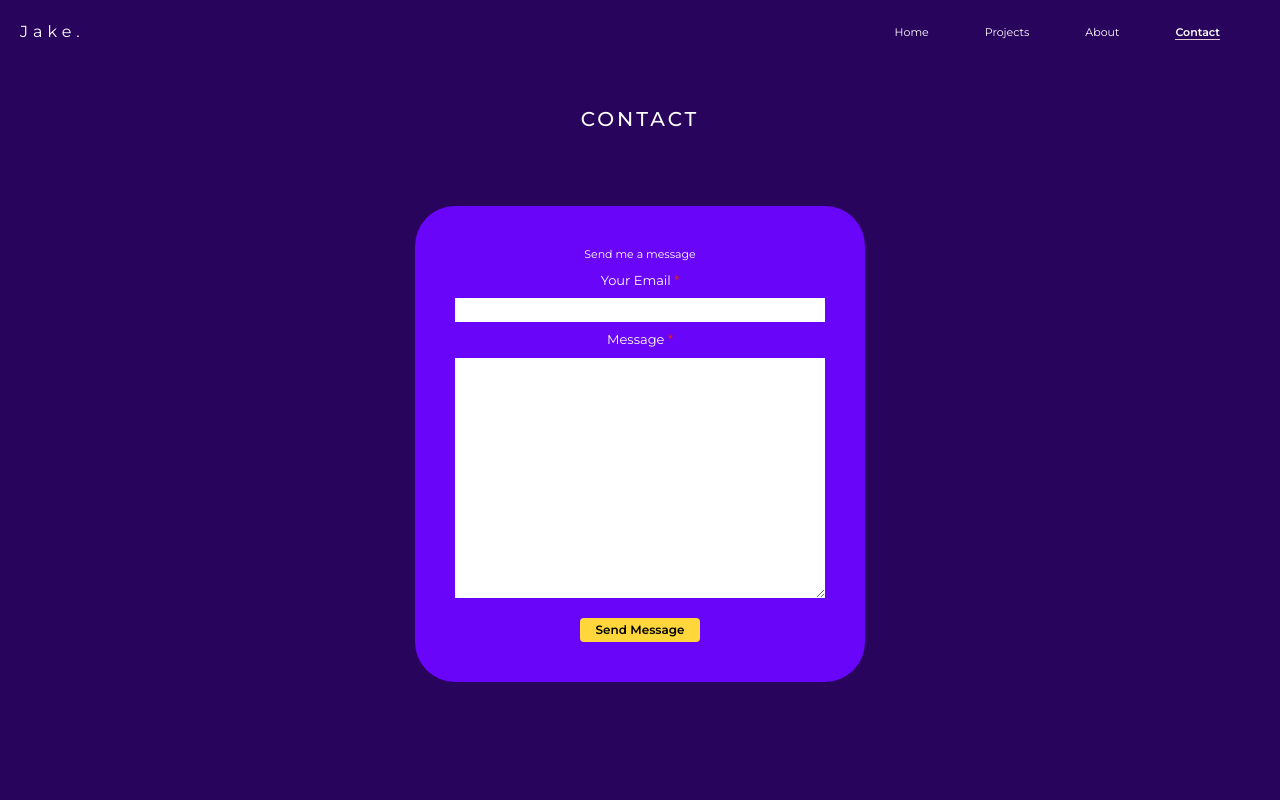
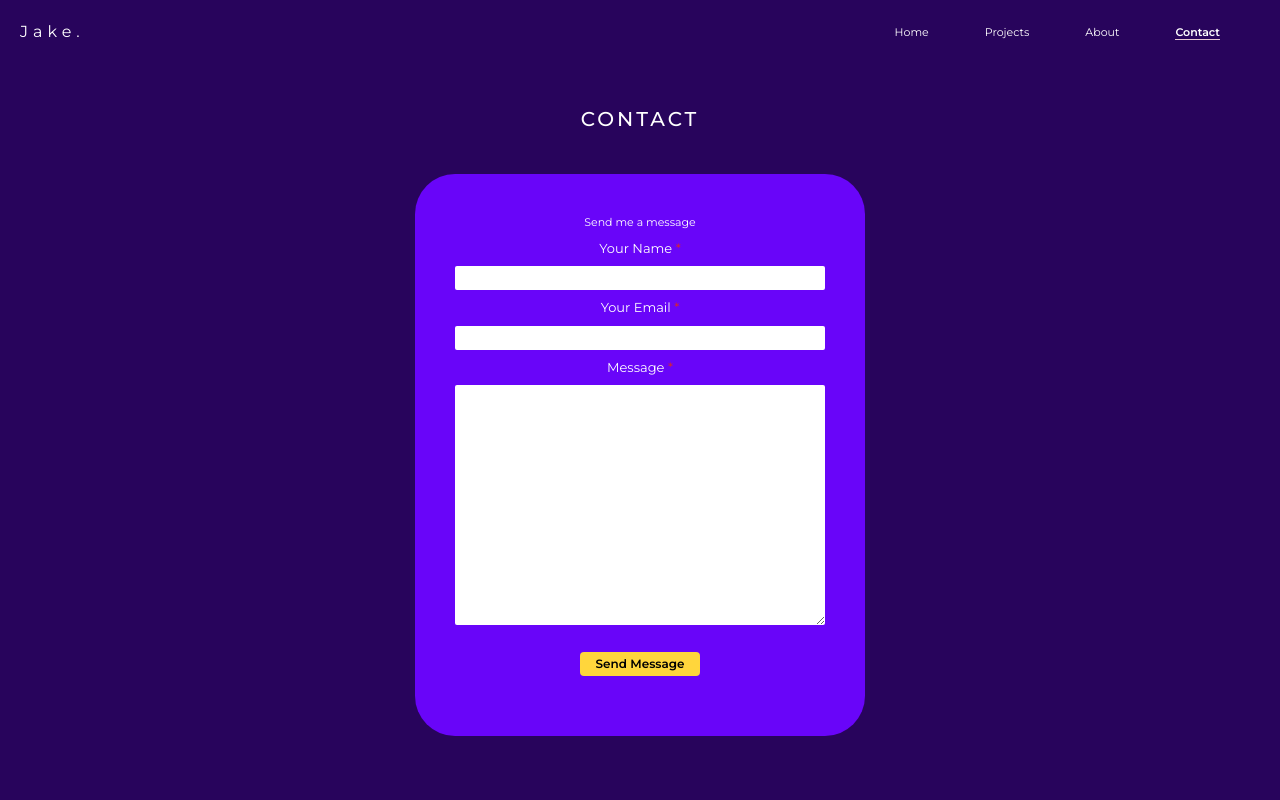
Before and after one commit to jakedsi/my_portfolio, a React (Create React App) app: page /contact in a window 1280 px wide. Shown: the top 800 px of the page. Built offline with nearby package versions, Linux system fonts and the light colour scheme.

Commit message:
contact form

```diff
--- a/package.json
+++ b/package.json
@@ -3,6 +3,7 @@
   "version": "0.1.0",
   "private": true,
   "dependencies": {
+    "@emailjs/browser": "^3.9.1",
     "@testing-library/jest-dom": "^5.16.5",
     "@testing-library/react": "^13.4.0",
     "@testing-library/user-event": "^13.5.0",
--- a/src/components/Contact/Contact.js
+++ b/src/components/Contact/Contact.js
@@ -1,19 +1,46 @@
-import React from 'react'
+import React, { useRef } from 'react';
+import emailjs from '@emailjs/browser';
 
 export default function Contact() {
+  const form = useRef();
+  const [res, funcRes] = React.useState({})
+
+  const sendEmail = (e) => {
+    e.preventDefault();
+    if(e.target.user_name.value === "" || e.target.user_email.value === "" || e.target.user_email.value === "message")
+    return funcRes({type:"err", info: "Please fill all inputs"})
+
+    var validRegex = /^[a-zA-Z0-9.!#$%&'*+/=?^_`{|}~-]+@[a-zA-Z0-9-]+(?:\.[a-zA-Z0-9-]+)*$/;
+    if (e.target.user_email.value.match(validRegex)){
+          emailjs.sendForm('service_i4av3rb', 'template_5rtw1ma', form.current, 'hEF-9XVW9qIkILo7g')
+          .then((result) => {
+            funcRes({type:"succ", info: result.text})
+          }, (error) => {
+            funcRes({type:"err", info: error.text})
+          });
+    }else{
+      funcRes({type:"err", info: "Please input valid email"})
+    }
+
+  };
   return (
     <div className='h-auto'>
     <h1 className='text-center text-white text-[20px] font-medium my-[5vh]' style={{letterSpacing:"3px"}}>CONTACT</h1>
-    <div className='w-screen text-center mt-[9vh] '>
+    <div className='w-screen text-center mt-[5vh] '>
         <div className='flex flex-col w-[450px] 1xs:w-screen bg-[#6905F9] mx-auto py-10 px-10 rounded-[40px]'>
+          <form ref={form} onSubmit={sendEmail}>
             <h1 className='text-white text-[11px]'>Send me a message</h1>
+            <h1 className='text-white text-[13px] py-2'>Your Name <span className=' text-red-600'>*</span></h1>
+            <input type="text" className='w-full rounded-sm border-white focus:outline-none focus:border-sky-500 text-black text-center' name="user_name" />
             <h1 className='text-white text-[13px] py-2'>Your Email <span className=' text-red-600'>*</span></h1>
-            <input type="text" className='w-full'/>
+            <input type="text" className='w-full rounded-sm border-white focus:outline-none focus:border-sky-500 text-black text-center' name="user_email"/>
             <h1 className='text-white text-[13px] py-2'>Message <span className=' text-red-600'>*</span></h1>
-            <textarea name="" id="" cols="30" rows="10" className='w-full'></textarea>
+            <textarea name="message" id="" cols="30" rows="10" className='w-full rounded-sm border-white focus:outline-none focus:border-sky-500 text-black text-center' ></textarea>
             <div className='w-full'>
                 <button className='mt-5 px-2 py-[3px] bg-[#FFD63C] rounded text-[12px] font-semibold w-[120px]'>Send Message</button>
             </div>
+          </form>
+          <label className={res.type === "err" ? "mt-5 text-red-500" : "mt-5 text-green-500"}>{res.info}</label>
         </div>
     </div>
     </div>
--- a/src/components/Footer.js
+++ b/src/components/Footer.js
@@ -1,5 +1,5 @@
 import React from 'react'
-import {BsFacebook, BsTwitter, BsTelegram, BsGithub} from 'react-icons/bs'
+import {BsFacebook, BsTwitter, BsGithub} from 'react-icons/bs'
 import {AiOutlineMail} from 'react-icons/ai'
 export default function Footer() {
   return (
@@ -7,9 +7,9 @@ export default function Footer() {
       <h1 className='text-center text-white text-[18px] font-medium' style={{letterSpacing:"3px"}}>CONTACT JAKE</h1>
       <div className='h-auto w-screen bg-[#6905F9] rounded-tr-[12rem] rounded-tl-[9rem] flex flex-col justify-center items-center gap-2 py-5'>
         <div className='flex gap-4 text-white'>
-          <a href="https://www.facebook.com/jakedsi/" target="_blank"><BsFacebook fontSize="16px"/></a>
-          <a href="https://twitter.com/AboyotJake" target="_blank"><BsTwitter fontSize="16px"/></a>
-          <a href="https://github.com/jakedsi" target="_blank"><BsGithub fontSize="16px"/></a>
+          <a href="https://www.facebook.com/jakedsi/" target="_blank" rel="noreferrer"><BsFacebook fontSize="16px"/></a>
+          <a href="https://twitter.com/AboyotJake" target="_blank" rel="noreferrer"><BsTwitter fontSize="16px"/></a>
+          <a href="https://github.com/jakedsi" target="_blank" rel="noreferrer"><BsGithub fontSize="16px"/></a>
         </div>
         <h5 className='text-[13px] text-white'>or</h5>
         <div className='text-white flex gap-3'>
```
Also changed, not shown: 1 other file (tests, documents, lock files or other folders).
